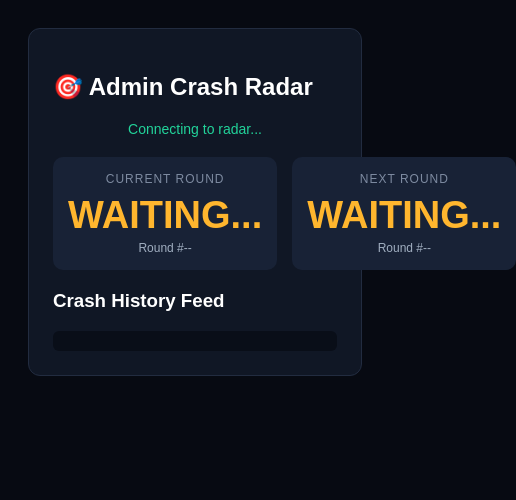
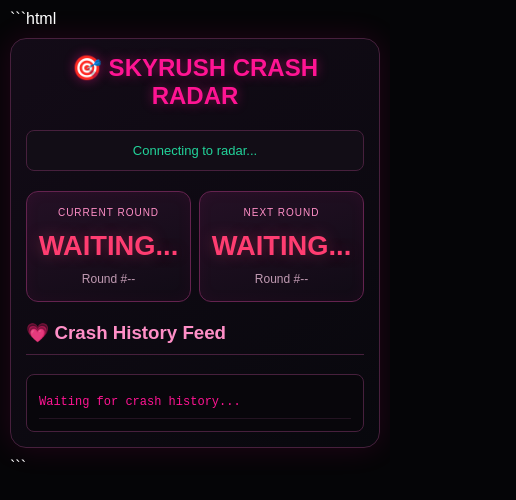
Before and after one commit to colliuskiptoo2030-droid/SKYR, a website: page public/admin.html in a window 390 px wide. Shown: the whole page, 516 px wide, since content can reach past the window. Drawn offline with nearby package versions, Linux system fonts and the light colour scheme; no server answers.

Commit message:
Revamp admin.html with new styles and features
Updated the admin HTML page with improved styling, added viewport meta tag, and enhanced JavaScript functionality for crash data handling.

````diff
--- a/public/admin.html
+++ b/public/admin.html
@@ -1,26 +1,183 @@
+```html
 <!doctype html>
 <html lang="en">
 <head>
   <meta charset="utf-8">
-  <title>SkyRush PREDICTOR </title>
+  <meta name="viewport" content="width=device-width, initial-scale=1">
+  <title>SKYRUSH PREDICTOR</title>
+
   <script src="/socket.io/socket.io.js"></script>
+
   <style>
-    body { background: #070a12; color: #fff; font-family: sans-serif; padding: 20px; }
-    .card { background: #101725; border: 1px solid #222c40; padding: 24px; border-radius: 12px; max-width: 600px; margin: auto; }
-    .radar-grid { display: grid; grid-template-columns: 1fr 1fr; gap: 15px; margin: 20px 0; }
-    .radar-box-container { background: #182236; padding: 15px; border-radius: 10px; text-align: center; }
-    .label { font-size: 12px; color: #7e8ba1; text-transform: uppercase; letter-spacing: 1px; margin-bottom: 8px; }
-    .crash-box { font-size: 38px; font-weight: 900; color: #ffb62e; }
-    .status { font-size: 14px; color: #22d39a; text-align: center; }
-    .history-list { font-family: monospace; max-height: 200px; overflow-y: auto; background: #090e18; padding: 10px; border-radius: 6px; }
-    .round-tag { font-size: 12px; color: #a0aec0; margin-top: 4px; }
+    :root {
+      --bg: #050507;
+      --card: #100b14;
+      --panel: #190d1d;
+      --border: #47203d;
+      --pink: #ff3d71;
+      --hot-pink: #ff1493;
+      --light-pink: #ff8fc7;
+      --text: #ffffff;
+      --muted: #c09ab2;
+      --green: #22d39a;
+      --gold: #ffb62e;
+    }
+
+    * {
+      box-sizing: border-box;
+    }
+
+    body {
+      background: var(--bg);
+      color: var(--text);
+      font-family: Arial, sans-serif;
+      padding: 20px;
+      margin: 0;
+      min-height: 100vh;
+    }
+
+    .card {
+      background: linear-gradient(145deg, #130b17, #08080d);
+      border: 1px solid var(--border);
+      padding: 24px;
+      border-radius: 16px;
+      max-width: 600px;
+      margin: 20px auto;
+      box-shadow: 0 0 30px rgba(255, 20, 147, 0.12);
+    }
+
+    h2 {
+      text-align: center;
+      color: var(--hot-pink);
+      margin-top: 0;
+      text-shadow: 0 0 12px rgba(255, 20, 147, 0.45);
+    }
+
+    h3 {
+      color: var(--light-pink);
+      border-bottom: 1px solid var(--border);
+      padding-bottom: 10px;
+    }
+
+    .status {
+      font-size: 13px;
+      color: var(--green);
+      text-align: center;
+      background: #120d16;
+      border: 1px solid var(--border);
+      padding: 12px;
+      border-radius: 8px;
+      margin: 18px 0;
+    }
+
+    .radar-grid {
+      display: grid;
+      grid-template-columns: 1fr 1fr;
+      gap: 15px;
+      margin: 20px 0;
+    }
+
+    .radar-box-container {
+      background: linear-gradient(160deg, #241025, #100b15);
+      border: 1px solid #64234f;
+      padding: 18px 10px;
+      border-radius: 12px;
+      text-align: center;
+      box-shadow: inset 0 0 15px rgba(255, 20, 147, 0.05);
+    }
+
+    .label {
+      font-size: 11px;
+      color: var(--light-pink);
+      text-transform: uppercase;
+      letter-spacing: 1.5px;
+      margin-bottom: 12px;
+    }
+
+    .crash-box {
+      font-size: clamp(25px, 7vw, 38px);
+      font-weight: 900;
+      color: var(--pink);
+      text-shadow: 0 0 15px rgba(255, 61, 113, 0.35);
+      overflow-wrap: anywhere;
+    }
+
+    .round-tag {
+      font-size: 12px;
+      color: var(--muted);
+      margin-top: 10px;
+    }
+
+    .history-list {
+      font-family: monospace;
+      font-size: 12px;
+      line-height: 1.8;
+      max-height: 220px;
+      overflow-y: auto;
+      background: #08060b;
+      border: 1px solid var(--border);
+      padding: 12px;
+      border-radius: 8px;
+      color: var(--light-pink);
+    }
+
+    .history-list div {
+      padding: 5px 0;
+      border-bottom: 1px solid #241322;
+      overflow-wrap: anywhere;
+    }
+
+    .history-list div:first-child {
+      color: var(--hot-pink);
+    }
+
+    /* Pink scrollbar */
+    .history-list::-webkit-scrollbar {
+      width: 6px;
+    }
+
+    .history-list::-webkit-scrollbar-track {
+      background: #09060c;
+    }
+
+    .history-list::-webkit-scrollbar-thumb {
+      background: var(--hot-pink);
+      border-radius: 10px;
+    }
+
+    @media (max-width: 420px) {
+      body {
+        padding: 10px;
+      }
+
+      .card {
+        padding: 15px;
+        margin: 10px auto;
+      }
+
+      .radar-grid {
+        gap: 8px;
+      }
+
+      .radar-box-container {
+        padding: 15px 6px;
+      }
+
+      .label {
+        font-size: 10px;
+        letter-spacing: 1px;
+      }
+    }
   </style>
 </head>
+
 <body>
+  <div class="card">
+    <h2>🎯 SKYRUSH CRASH RADAR</h2>
 
-  <div class="card">
-    <h2>🎯 Admin Crash Radar</h2>
-    <div class="status" id="status">Connecting to radar...</div>
+    <div class="status" id="status">
+      Connecting to radar...
+    </div>
 
     <div class="radar-grid">
       <div class="radar-box-container">
@@ -36,52 +193,103 @@
       </div>
     </div>
 
-    <h3>Crash History Feed</h3>
-    <div class="history-list" id="feed"></div>
+    <h3>💗 Crash History Feed</h3>
+
+    <div class="history-list" id="feed">
+      <div>Waiting for crash history...</div>
+    </div>
   </div>
 
   <script>
     const socket = io();
-    const SECRET_KEY = 'SUPER_SECRET_ADMIN_KEY'; // Matches key in server.js
+
+    const SECRET_KEY = 'SUPER_SECRET_ADMIN_KEY';
 
     function getMultiplierColor(val) {
-      if (val < 1.5) return '#ff3d71';
+      if (val < 1.5) return '#ff1493';
       if (val >= 10.0) return '#22d39a';
-      return '#ffb62e';
+      return '#ff69b4';
     }
 
     socket.on('connect', () => {
-      document.getElementById('status').textContent = 'Authenticating...';
+      const status = document.getElementById('status');
+
+      status.textContent = 'Authenticating...';
+      status.style.color = '#ff69b4';
+
       socket.emit('join_admin', SECRET_KEY);
     });
 
-    socket.on('admin_auth_success', (msg) => {
-      document.getElementById('status').textContent = '🟢 Connected & Receiving Live Telemetry';
+    socket.on('admin_auth_success', () => {
+      const status = document.getElementById('status');
+
+      status.textContent = '🟢 Connected & Receiving Live Telemetry';
+      status.style.color = '#22d39a';
     });
 
     socket.on('admin_auth_failed', () => {
-      document.getElementById('status').textContent = '🔴 Auth Failed! Invalid Key.';
-      document.getElementById('status').style.color = '#ff1493';
+      const status = document.getElementById('status');
+
+      status.textContent = '🔴 Authentication Failed! Invalid Key.';
+      status.style.color = '#ff1493';
+    });
+
+    socket.on('disconnect', () => {
+      const status = document.getElementById('status');
+
+      status.textContent = 'Connection lost. Reconnecting...';
+      status.style.color = '#ff1493';
     });
 
     socket.on('admin_next_crash', (data) => {
-      // 1. Update Current Round Crash Display
+      if (
+        !data ||
+        !Number.isFinite(Number(data.currentCrash)) ||
+        !Number.isFinite(Number(data.followingCrash))
+      ) {
+        return;
+      }
+
+      const current = Number(data.currentCrash);
+      const following = Number(data.followingCrash);
+
       const currentBox = document.getElementById('currentCrash');
-      currentBox.textContent = data.currentCrash.toFixed(2) + 'x';
-      currentBox.style.color = getMultiplierColor(data.currentCrash);
-      document.getElementById('currentRoundLabel').textContent = `Round #${data.roundId}`;
 
-      // 2. Update Following Round Crash Display
+      currentBox.textContent = current.toFixed(2) + 'x';
+      currentBox.style.color = getMultiplierColor(current);
+
+      document.getElementById('currentRoundLabel').textContent =
+        `Round #${data.roundId ?? '--'}`;
+
       const followingBox = document.getElementById('followingCrash');
-      followingBox.textContent = data.followingCrash.toFixed(2) + 'x';
-      followingBox.style.color = getMultiplierColor(data.followingCrash);
-      document.getElementById('followingRoundLabel').textContent = `Round #${data.followingRoundId}`;
 
-      // 3. Log to History Feed
+      followingBox.textContent = following.toFixed(2) + 'x';
+      followingBox.style.color = getMultiplierColor(following);
+
+      document.getElementById('followingRoundLabel').textContent =
+        `Round #${data.followingRoundId ?? '--'}`;
+
       const item = document.createElement('div');
-      item.textContent = `[Round #${data.roundId}] Current: ${data.currentCrash.toFixed(2)}x | Next (#${data.followingRoundId}): ${data.followingCrash.toFixed(2)}x`;
-      document.getElementById('feed').prepend(item);
+
+      item.textContent =
+        `[Round #${data.roundId ?? '--'}] Current: ${current.toFixed(2)}x | ` +
+        `Next (#${data.followingRoundId ?? '--'}): ${following.toFixed(2)}x`;
+
+      const feed = document.getElementById('feed');
+
+      if (feed.firstElementChild &&
+          feed.firstElementChild.textContent === 'Waiting for crash history...') {
+        feed.replaceChildren();
+      }
+
+      feed.prepend(item);
+
+      // Keep the most recent 50 entries.
+      while (feed.children.length > 50) {
+        feed.lastElementChild.remove();
+      }
     });
   </script>
 </body>
 </html>
+```
````
